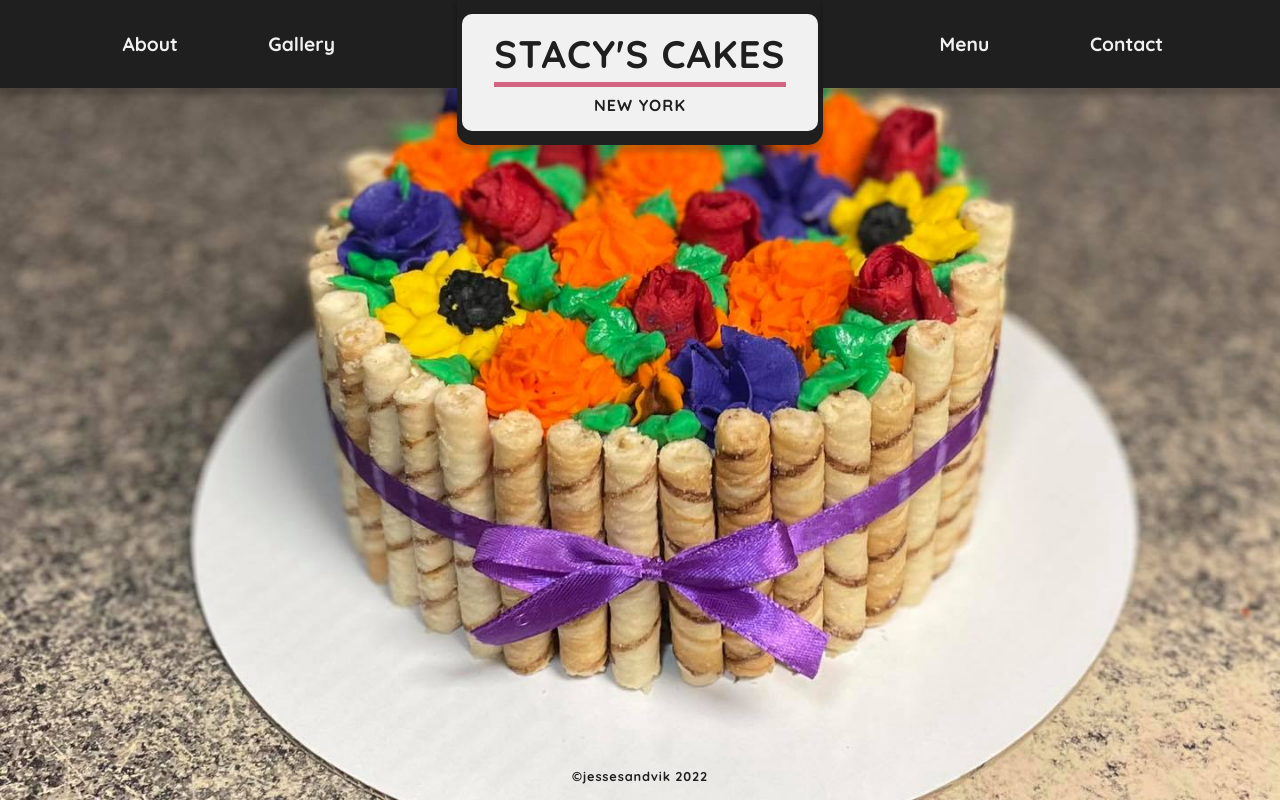
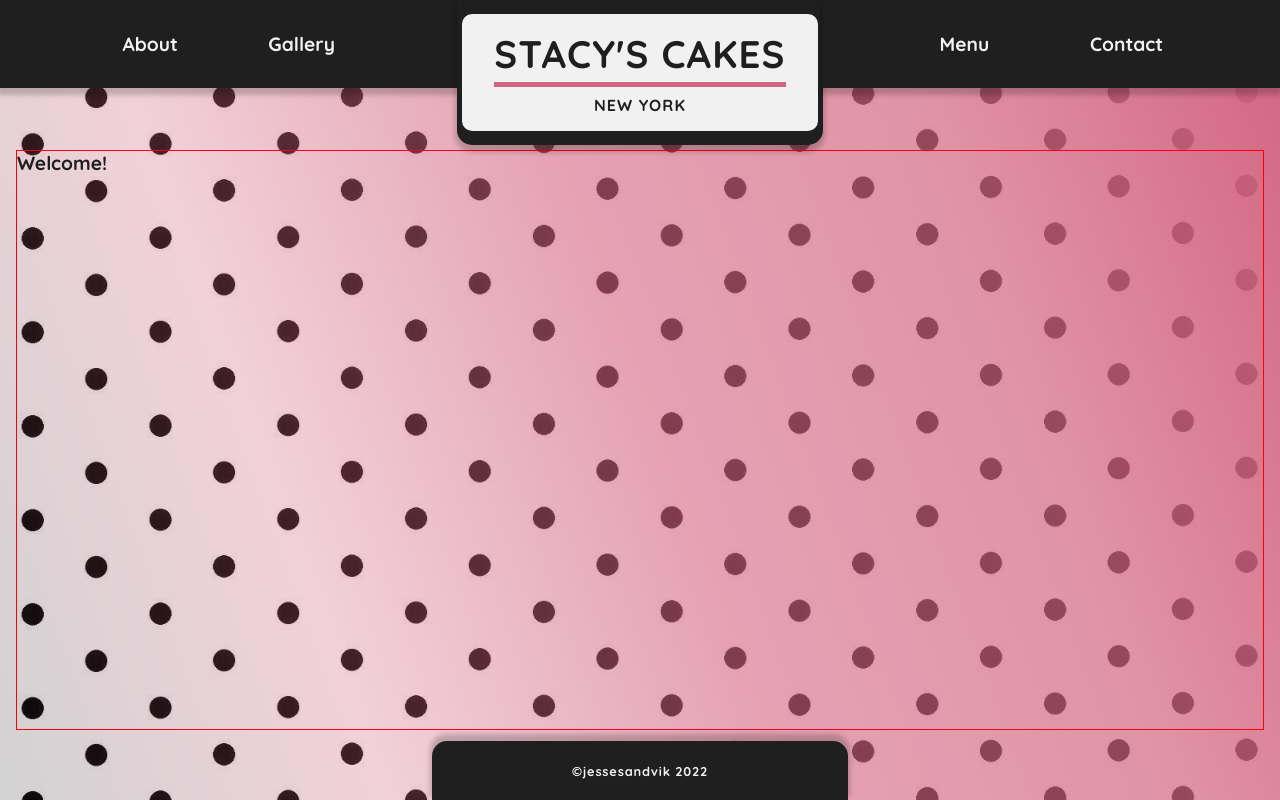
Before and after one commit to JesseSandvik/toolkit-front-end, a React (Create React App) app: page / in a window 1280 px wide. Built offline with nearby package versions, Linux system fonts and the light colour scheme.

Commit message:
updated styling as per client request

```diff
--- a/src/css/styles.css
+++ b/src/css/styles.css
@@ -6,9 +6,9 @@
 }
 
 body {
-  background: url("../images/cake-custom-colorful.jpg");
+  background: linear-gradient(70deg, rgba(31, 31, 31, 0.2), rgba(211, 101, 130, 0.3), rgba(211, 101, 130, 0.6), rgba(211, 101, 130, 0.7), #d36582), url("../images/polkadots.jpg");
   background-attachment: fixed;
-  background-position: left;
+  background-position: center;
   background-repeat: no-repeat;
   background-size: cover;
   font-family: Quicksand, sans-serif;
@@ -31,7 +31,7 @@ a {
   color: #1f1f1f;
   display: grid;
   grid-template-rows: auto 1fr auto;
-  max-height: 100vh;
+  min-height: 100vh;
   overflow-x: hidden;
 }
 
@@ -50,9 +50,10 @@ a {
 footer {
   bottom: 0;
   display: grid;
-  grid-template-columns: auto 1fr auto;
+  grid-template-columns: 1fr 1fr 1fr;
   left: 0;
-  padding: 1rem;
+  height: 75px;
+  padding: 1rem 1rem 0;
   position: fixed;
   right: 0;
 }
@@ -61,7 +62,11 @@ footer .container {
 }
 footer #footer-center {
   align-items: center;
-  color: #1f1f1f;
+  background: #1f1f1f;
+  border-top-left-radius: 15px;
+  border-top-right-radius: 15px;
+  box-shadow: 0 -5px 5px 2px rgba(0, 0, 0, 0.2);
+  color: #f1f1f1;
   font-weight: bold;
   grid-column: 2/2;
   justify-content: center;
@@ -77,7 +82,7 @@ header {
   grid-row: 1/1;
   height: 145px;
   left: 0;
-  position: sticky;
+  position: fixed;
   right: 0;
   text-transform: capitalize;
   top: 0;
@@ -142,15 +147,10 @@ header #header-center #app-title small {
   margin-top: 0.5rem;
 }
 main {
-  background: linear-gradient(70deg, rgba(211, 101, 130, 0), rgba(211, 101, 130, 0.2), rgba(211, 101, 130, 0.5), rgba(211, 101, 130, 0.7), #d36582), url("../images/polkadots.jpg");
-  border-top: 10px solid #1f1f1f;
+  border: 1px solid red;
   display: grid;
   grid-row: 2/2;
-  margin-top: 100vh;
-  min-height: 200vh;
-  position: sticky;
-  top: 0;
-  width: 100%;
+  margin: 150px 1rem 70px;
 }
 main h2 {
   text-transform: capitalize;
--- a/src/scss/_global.scss
+++ b/src/scss/_global.scss
@@ -8,9 +8,16 @@
 }
 
 body {
-  background: url('../images/cake-custom-colorful.jpg');
+  background: linear-gradient(70deg,
+    rgba($primary, 0.2),
+    rgba($accent, 0.3),
+    rgba($accent, 0.6),
+    rgba($accent, 0.7),
+    rgba($accent, 1.0),
+  ),
+  url('../images/polkadots.jpg');
   background-attachment: fixed;
-  background-position: left;
+  background-position: center;
   background-repeat: no-repeat;
   background-size: cover;
   font-family: Quicksand, sans-serif;
--- a/src/scss/_layout.scss
+++ b/src/scss/_layout.scss
@@ -6,6 +6,6 @@
   color: $primary;
   display: grid;
   grid-template-rows: auto 1fr auto;
-  max-height: 100vh;
+  min-height: 100vh;
   overflow-x: hidden;
 }
--- a/src/scss/organisms/_Footer.scss
+++ b/src/scss/organisms/_Footer.scss
@@ -3,9 +3,10 @@
 footer {
   bottom: 0;
   display: grid;
-  grid-template-columns: auto 1fr auto;
+  grid-template-columns: 1fr 1fr 1fr;
   left: 0;
-  padding: $padding-global-size;
+  height: 75px;
+  padding: $padding-global-size $padding-global-size 0;
   position: fixed;
   right: 0;
   .container {
@@ -13,7 +14,11 @@ footer {
   }
   #footer-center {
     align-items: center;
-    color: $primary;
+    background: $primary;
+    border-top-left-radius: $border-radius-global-size;
+    border-top-right-radius: $border-radius-global-size;
+    box-shadow: 0 -5px 5px 2px rgba(0, 0, 0, 0.2);
+    color: $secondary;
     font-weight: bold;
     grid-column: 2 / 2;
     justify-content: center;
--- a/src/scss/organisms/_Header.scss
+++ b/src/scss/organisms/_Header.scss
@@ -11,7 +11,7 @@ header {
   grid-row: 1 / 1;
   height: 145px;
   left: 0;
-  position: sticky;
+  position: fixed;
   right: 0;
   text-transform: capitalize;
   top: 0;
--- a/src/scss/organisms/_Main.scss
+++ b/src/scss/organisms/_Main.scss
@@ -1,22 +1,10 @@
 @use '../variables' as *;
 
 main {
-  background: linear-gradient(70deg,
-  rgba($accent, 0.0),
-  rgba($accent, 0.2),
-  rgba($accent, 0.5),
-  rgba($accent, 0.7),
-  rgba($accent, 1.0),
-  ),
-  url('../images/polkadots.jpg');
-  border-top: 10px solid $primary;
+  border: 1px solid red;
   display: grid;
   grid-row: 2 / 2;
-  margin-top: 100vh;
-  min-height: 200vh;
-  position: sticky;
-  top: 0;
-  width: 100%;
+  margin: 150px $margin-global-size 70px;
   h2 {
     text-transform: capitalize;
   }
```
Also changed, not shown: 1 other file (tests, documents, lock files or other folders).
